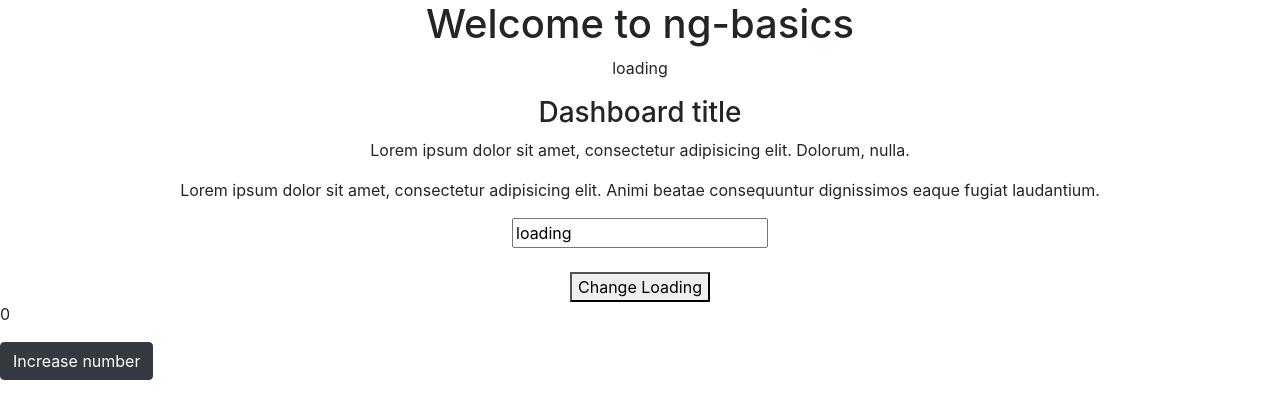
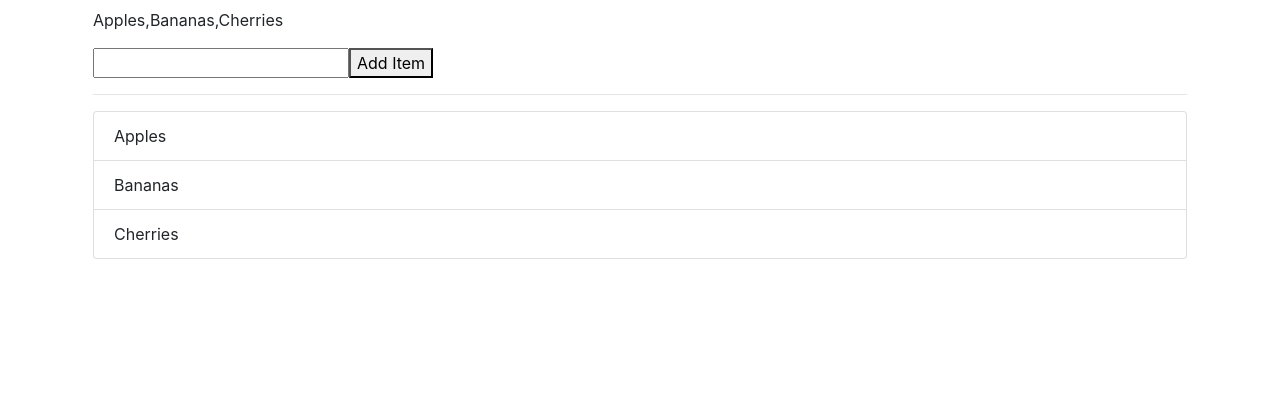
Before and after one commit to MariyaPuzyr/ng-basics, an Angular app: page / in a window 1280 px wide. Shown: the top 418 px of the page. Built offline with nearby package versions, Linux system fonts and the light colour scheme.

Commit message:
41 lesson - *ngFor

```diff
--- a/src/app/app.component.css
+++ b/src/app/app.component.css
@@ -1,8 +1,3 @@
-.container {
-  max-width: 800px;
-  margin: 0 auto;
-  padding-top: 3rem;
-}
 h1 {
   text-align: center;
 }
--- a/src/app/app.component.html
+++ b/src/app/app.component.html
@@ -16,16 +16,24 @@
     <p>Cards are hidden</p>
   </ng-template>
 </div>-->
-<div class="" style="text-align: center">
+<!--<div class="" style="text-align: center">
   <h1>Welcome to {{title}}</h1>
 
   <app-dashboard></app-dashboard>
-</div>
+</div>-->
 
 <!--<app-user [name]="rootName" (nameChanged)="onNameChanged($event)"></app-user>-->
 <!--<app-cart [items]="rootItems" (itemChange)="onItemWasAdded($event)"></app-cart>-->
 <!--<app-user-detail></app-user-detail>-->
 
 
+<!--
 <p>{{number}}</p>
-<button (click)="onIncrease()" class="btn btn-dark">Increase number</button>
+<button (click)="onIncrease()" class="btn btn-dark">Increase number</button>-->
+<div class="container">
+  <div class="row">
+    <div class="col m-2">
+      <app-cart [items]="rootItems" (itemChange)="onItemWasAdded($event)"></app-cart>
+    </div>
+  </div>
+</div>
--- a/src/app/app.component.ts
+++ b/src/app/app.component.ts
@@ -7,19 +7,15 @@ import {random} from 'lodash-es';
   styleUrls: ['./app.component.css']
 })
 export class AppComponent {
-  number = 0;
-  title = 'ng-basics';
-  rootName = 'testName';
   rootItems = ['Apples', 'Bananas', 'Cherries'];
-
 
   onItemWasAdded(event) {
     this.rootItems.push(event);
     console.log(this.rootItems);
   }
 
-  onIncrease() {
-    // this.number = this.number * 2;
-    this.number = random(1, 10);
-  }
+  // onIncrease() {
+  //   // this.number = this.number * 2;
+  //   this.number = random(1, 10);
+  // }
 }
--- a/src/app/cart/cart.component.html
+++ b/src/app/cart/cart.component.html
@@ -2,3 +2,10 @@
 <input type="text" [(ngModel)]="newItem">
 <!--<input type="text" (input)="onAddCartBtn($event)" [value]="items">-->
 <button (click)="onItemChange()">Add Item</button>
+
+<hr>
+
+<!-- show list of all the elements -->
+<ul class="list-group">
+	<li class="list-group-item" *ngFor="let item of items">{{item}}</li>
+</ul>
```
Also changed, not shown: src/app/app.module.ts (+7 -6 lines).
